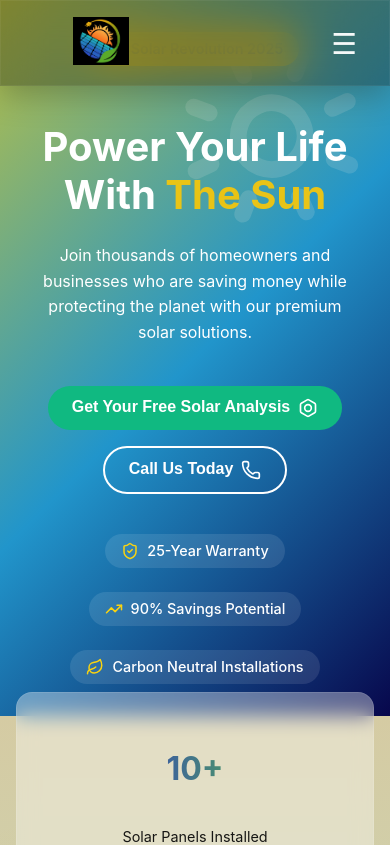
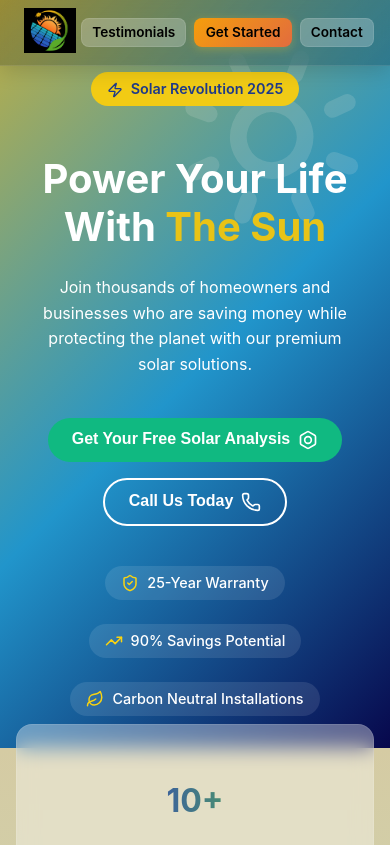
Before and after one commit to PawanSankalpa/Smart--i-solutions, a React (Create React App) app: page / in a window 390 px wide. Shown: the top 845 px of the page. Built offline with nearby package versions, Linux system fonts and the light colour scheme.

Commit message:
Optimize the navbar

```diff
--- a/src/components/NavigationBar.jsx
+++ b/src/components/NavigationBar.jsx
@@ -1,19 +1,38 @@
-import React, { useState } from "react";
+import React, { useState, useEffect } from "react";
 import "../styles/NavigationBar.css";
 
 const NavigationBar = () => {
   const [isOpen, setIsOpen] = useState(false);
+  const [isScrolled, setIsScrolled] = useState(false);
 
   const scrollToSection = (id) => {
     const section = document.getElementById(id);
     if (section) {
       section.scrollIntoView({ behavior: "smooth" });
-      setIsOpen(false); // close menu on mobile
+      setIsOpen(false); // Close menu on mobile after clicking a link
+    }
+  };
+
+  useEffect(() => {
+    const handleScroll = () => {
+      setIsScrolled(window.scrollY > 50);
+    };
+
+    window.addEventListener("scroll", handleScroll);
+    return () => window.removeEventListener("scroll", handleScroll); // Cleanup
+  }, []);
+
+  // Handle touch events for better mobile compatibility
+  const handleToggle = () => {
+    setIsOpen((prev) => !prev);
+    const links = document.querySelector(".navbar-links");
+    if (links) {
+      links.classList.toggle("active");
     }
   };
 
   return (
-    <nav className="navbar">
+    <nav className={`navbar ${isScrolled ? "scrolled" : ""}`}>
       <div className="navbar-logo" onClick={() => scrollToSection("hero")}>
         <img src="/loloMain.png" alt="logo" />
       </div>
@@ -28,7 +47,7 @@ const NavigationBar = () => {
         <a onClick={() => scrollToSection("cta")}>Get Started</a>
         <a onClick={() => scrollToSection("contact")}>Contact</a>
       </div>
-      <div className="menu-toggle" onClick={() => setIsOpen(!isOpen)}>
+      <div className="menu-toggle" onClick={handleToggle} onTouchStart={handleToggle}>
         ☰
       </div>
     </nav>
--- a/src/styles/HeroSection.css
+++ b/src/styles/HeroSection.css
@@ -4,10 +4,11 @@
   display: flex;
   align-items: center;
   justify-content: center;
-  background: linear-gradient(135deg, #bac043 0%, rgb(33, 149, 203) 50%, #07074c 100%);
+  background: linear-gradient(135deg, #c0af43 0%, rgb(33, 149, 203) 50%, #07074c 100%);
   color: #ffffff;
   overflow: hidden;
   padding: 2rem;
+  padding-top: 4.5rem;
 }
 
 .hero-sun {
@@ -35,7 +36,7 @@
   border-radius: 50px;
   font-size: 0.9rem;
   font-weight: 600;
-  margin-bottom: 1.5rem;
+  margin-bottom: 1rem;
 }
 
 .hero-badge-icon {
--- a/src/styles/NavigationBar.css
+++ b/src/styles/NavigationBar.css
@@ -2,78 +2,65 @@
 body {
   margin: 0;
   overflow-x: hidden;
+  font-family: -apple-system, BlinkMacSystemFont, 'Segoe UI', Roboto, sans-serif;
 }
 
 .navbar {
   position: fixed;
   top: 0;
   width: 100%;
-  padding: 0.4rem 0rem;
-  background: rgba(0, 0, 0, 0.3); /* semi-transparent black */
-  backdrop-filter: blur(20px);
-  -webkit-backdrop-filter: blur(20px);
-  box-shadow: 0 8px 32px rgba(0, 0, 0, 0.25);
-  border: 1px solid rgba(255, 255, 255, 0.05);
-
-  z-index: 1000;
+  padding: 0.5rem 1rem;
+  background: linear-gradient(135deg, rgba(0, 0, 0, 0.2), rgba(0, 48, 73, 0.3));
+  backdrop-filter: blur(15px);
+  -webkit-backdrop-filter: blur(15px);
+  box-shadow: 0 4px 20px rgba(0, 0, 0, 0.15);
+  border-bottom: 1px solid rgba(255, 255, 255, 0.1);
+  z-index: 1001; /* Above hero section (assumed z-index ~1000) */
   display: flex;
   align-items: center;
   justify-content: space-between;
-  transition: all 0.5s cubic-bezier(0.33, 0.85, 0.56, 1.2);
+  transition: all 0.5s ease-in-out;
   box-sizing: border-box;
-  border-bottom: 1px solid rgba(255, 255, 255, 0.05);
-  overflow-x: hidden;
 }
 
 .navbar.scrolled {
-  background: rgba(0, 0, 0, 0.65);
-  backdrop-filter: blur(20px);
-  -webkit-backdrop-filter: blur(20px);
-  padding: 0.75rem 3rem;
-  border-bottom: 1px solid rgba(245, 158, 11, 0.1);
-  box-shadow: 0 6px 20px rgba(0, 0, 0, 0.25);
+  background: linear-gradient(135deg, rgba(0, 0, 0, 0.4), rgba(0, 48, 73, 0.5));
+  padding: 0.75rem 2rem;
+  box-shadow: 0 6px 25px rgba(0, 0, 0, 0.2);
 }
 
 /* Logo */
-/* .navbar-logo {
-  cursor: pointer;
-  background: rgba(0, 0, 0, 0.8);
-  padding: 0.5rem 1rem;
-  border-radius: 10px;
-  transition: all 0.4s ease;
-  box-shadow: 0 0 0 1px rgba(255, 255, 255, 0.05);
-} */
-
 .navbar-logo img {
-  height: 3rem;
+  height: 2.8rem;
   width: auto;
-  padding-left: 3rem;
-  padding-bottom: 0%;
-  padding-top: 0%;
-  transition: transform 0.4s ease;
+  padding-left: 0.5rem;
+  transition: transform 0.3s ease-in-out;
 }
 
 .navbar-logo:hover img {
-  transform: scale(1.08);
+  transform: scale(1.1);
 }
 
 /* Nav Links */
 .navbar-links {
   display: flex;
   align-items: center;
-  gap: 0.5rem;
+  gap: 1rem;
+  cursor: pointer;
 }
 
 .navbar-links a {
-  color: rgba(255, 255, 255, 0.9);
+  color: rgba(255, 255, 255, 0.95);
   text-decoration: none;
-  font-size: 1.05rem;
+  font-size: 1.1rem;
   font-weight: 500;
-  padding: 0.6rem 1.1rem;
+  padding: 0.6rem 1.2rem;
   border-radius: 8px;
-  transition: all 0.3s ease;
+  transition: all 0.3s ease-in-out;
   position: relative;
   overflow: hidden;
+  background: rgba(255, 255, 255, 0.05);
+  box-shadow: inset 0 0 0 1px rgba(255, 255, 255, 0.1);
 }
 
 .navbar-links a::before {
@@ -81,17 +68,17 @@ body {
   position: absolute;
   bottom: 0;
   left: 0;
-  width: 0%;
+  width: 0;
   height: 2px;
-  background: linear-gradient(90deg, #f59e0b, #fbbf24);
-  transition: width 0.4s ease;
+  background: linear-gradient(90deg, #f59d18, #e2614a);
+  transition: width 0.4s ease-in-out;
 }
 
 .navbar-links a:hover {
   color: #fff;
-  background: rgba(255, 255, 255, 0.08);
-  backdrop-filter: blur(6px);
-  transform: translateY(-1px);
+  background: rgba(245, 197, 24, 0.15);
+  transform: translateY(-2px);
+  box-shadow: inset 0 0 0 1px rgba(245, 197, 24, 0.2);
 }
 
 .navbar-links a:hover::before {
@@ -99,73 +86,80 @@ body {
 }
 
 .navbar-links a:nth-last-child(2) {
-  background: linear-gradient(135deg, #f59e0b, #fbbf24);
+  background: linear-gradient(135deg, #f5c518, #e0750a);
   color: #000;
   font-weight: 600;
-  border-radius: 10px;
-  transition: all 0.3s ease;
+  padding: 0.7rem 1.4rem;
+  box-shadow: 0 2px 10px rgba(245, 197, 24, 0.3);
 }
 
 .navbar-links a:nth-last-child(2):hover {
   transform: scale(1.05);
+  box-shadow: 0 4px 15px rgba(245, 197, 24, 0.4);
 }
 
 /* Toggle Button */
 .menu-toggle {
   display: none;
-  font-size: 1.8rem;
+  font-size: 2rem;
   color: rgba(255, 255, 255, 0.95);
   cursor: pointer;
   padding: 0.5rem;
-  z-index: 1100;
+  z-index: 1102;
+  transition: all 0.3s ease-in-out;
+}
+
+.menu-toggle:hover {
+  color: #f5c518;
+  transform: rotate(90deg);
 }
 
 /* Responsive Styles */
 @media (max-width: 1024px) {
   .navbar {
-    padding: 1.25rem 2rem;
+    padding: 0.75rem 1.5rem;
+  }
+
+  .navbar-links a {
+    font-size: 1rem;
+    padding: 0.5rem 1rem;
   }
 }
 
+/* Mobile Styles: up to 768px */
 @media (max-width: 768px) {
   .navbar {
-    padding: 1rem 1.5rem;
+    padding: 0.5rem 1rem;
+    justify-content: space-between;
   }
 
   .navbar-links {
-    position: fixed;
-    top: 0;
-    left: 0;
-    right: 0;
-    bottom: 0;
-    flex-direction: column;
-    justify-content: center;
-    background: rgba(0, 0, 0, 0.7);
-    backdrop-filter: blur(30px);
-    -webkit-backdrop-filter: blur(30px);
-    transform: translateX(-100%);
-    transition: transform 0.6s ease;
-    gap: 2rem;
-    padding: 2rem 1.5rem;
-    z-index: 999;
-    overflow-y: auto;
-    box-sizing: border-box;
+    display: flex;
+    gap: 0.5rem;
+    align-items: center;
   }
 
-  .navbar-links.open {
-    transform: translateX(0);
+  /* Always visible buttons (Contact, Get Started, Testimonials) */
+  .navbar-links a:nth-child(5), /* Testimonials */
+  .navbar-links a:nth-child(8), /* Get Started */
+  .navbar-links a:nth-child(9) { /* Contact */
+    display: inline-flex;
+    font-size: 0.85rem;
+    padding: 0.4rem 0.7rem;
+    border-radius: 8px;
+    background-color: rgba(255, 255, 255, 0.231);
+    color: #000;
+    font-weight: 600;
   }
 
-  .navbar-links a {
-    font-size: 1.4rem;
-    padding: 0.9rem 1.5rem;
-    width: 100%;
-    text-align: center;
-    border-radius: 12px;
-    transition: all 0.4s ease;
+  .navbar-links a:nth-child(8){
+    background: linear-gradient(135deg, #f59e0b, #e26c3e);
   }
 
-  .menu-toggle {
-    display: block;
+  /* Hide other links by default */
+  .navbar-links a:not(:nth-child(5)):not(:nth-child(8)):not(:nth-child(9)) {
+    display: none;
   }
+
+
 }
```
